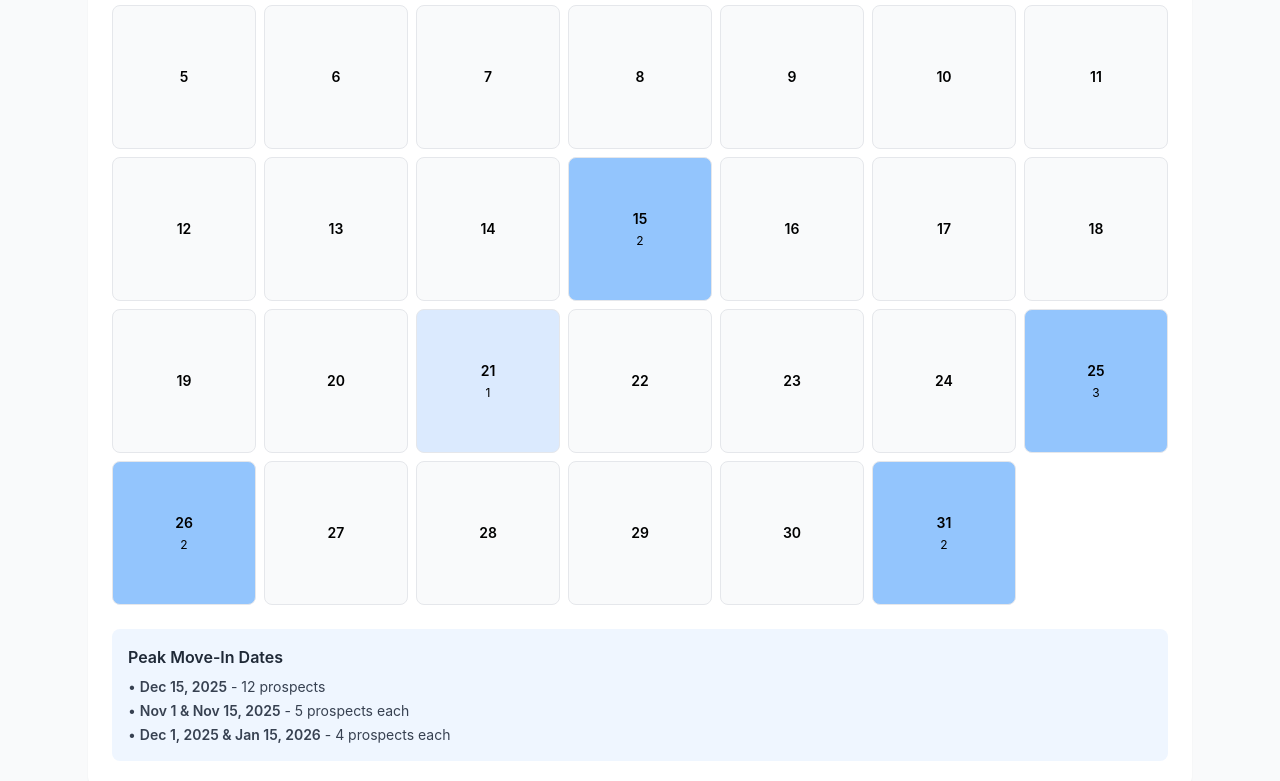
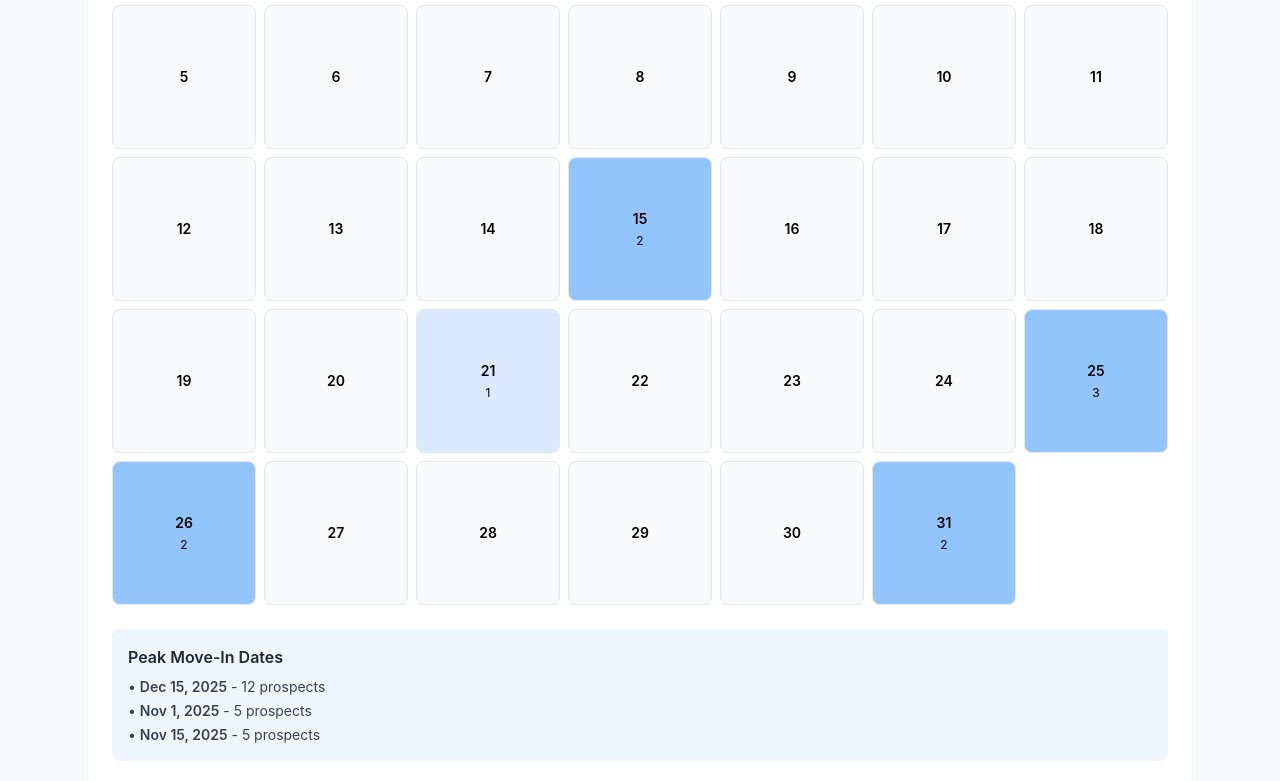
Before and after one commit to bramosman/movein-calendar, a plain HTML site: page index.html in a window 1280 px wide. Shown: the part 563-1344 px from the top of the page. Drawn offline with nearby package versions, Linux system fonts and the light colour scheme.

Commit message:
Update Peak Movein Dates

```diff
--- a/index.html
+++ b/index.html
@@ -222,7 +222,20 @@
                             const moveInDate = row['Post-Tour Move In Date'];
                             if (!moveInDate) return;
 
-                            const date = new Date(moveInDate);
+                            // Parse date more carefully to avoid timezone issues
+                            let date;
+                            if (typeof moveInDate === 'string') {
+                                // If it's a string like "2025-12-15 00:00"
+                                const parts = moveInDate.split(' ')[0].split('-');
+                                if (parts.length === 3) {
+                                    date = new Date(parseInt(parts[0]), parseInt(parts[1]) - 1, parseInt(parts[2]));
+                                } else {
+                                    date = new Date(moveInDate);
+                                }
+                            } else {
+                                date = new Date(moveInDate);
+                            }
+
                             const dateStr = `${date.getFullYear()}-${String(date.getMonth() + 1).padStart(2, '0')}-${String(date.getDate()).padStart(2, '0')}`;
 
                             if (!newProspectData[dateStr]) {
@@ -424,7 +437,7 @@
 
         function getMoveInCount(year, month, day) {
             const dateStr = `${year}-${String(month + 1).padStart(2, '0')}-${String(day).padStart(2, '0')}`;
-            const found = moveInData.find(d => d.date.startsWith(dateStr));
+            const found = moveInData.find(d => d.date === dateStr);
             return found ? found.count : 0;
         }
 
@@ -468,14 +481,31 @@
             }
 
             html += '</div>';
-            html += `<div class="mt-6 p-4 bg-blue-50 rounded-lg">
-                <h3 class="font-semibold text-gray-800 mb-2">Peak Move-In Dates</h3>
-                <ul class="text-sm text-gray-700 space-y-1">
-                    <li>• <span class="font-semibold">Dec 15, 2025</span> - 12 prospects</li>
-                    <li>• <span class="font-semibold">Nov 1 & Nov 15, 2025</span> - 5 prospects each</li>
-                    <li>• <span class="font-semibold">Dec 1, 2025 & Jan 15, 2026</span> - 4 prospects each</li>
-                </ul>
-            </div>`;
+
+            // Generate dynamic peak dates
+            const topDates = [...moveInData]
+                .sort((a, b) => b.count - a.count)
+                .slice(0, 3);
+
+            if (topDates.length > 0) {
+                html += `<div class="mt-6 p-4 bg-blue-50 rounded-lg">
+                    <h3 class="font-semibold text-gray-800 mb-2">Peak Move-In Dates</h3>
+                    <ul class="text-sm text-gray-700 space-y-1">`;
+
+                topDates.forEach(item => {
+                    // Parse the date string directly without timezone conversion
+                    const parts = item.date.split('-');
+                    const year = parseInt(parts[0]);
+                    const month = parseInt(parts[1]) - 1;
+                    const day = parseInt(parts[2]);
+                    const date = new Date(year, month, day);
+
+                    const formattedDate = date.toLocaleDateString('en-US', { month: 'short', day: 'numeric', year: 'numeric' });
+                    html += `<li>• <span class="font-semibold">${formattedDate}</span> - ${item.count} ${item.count === 1 ? 'prospect' : 'prospects'}</li>`;
+                });
+
+                html += `</ul></div>`;
+            }
 
             document.getElementById('calendarContent').innerHTML = html;
         }
```
